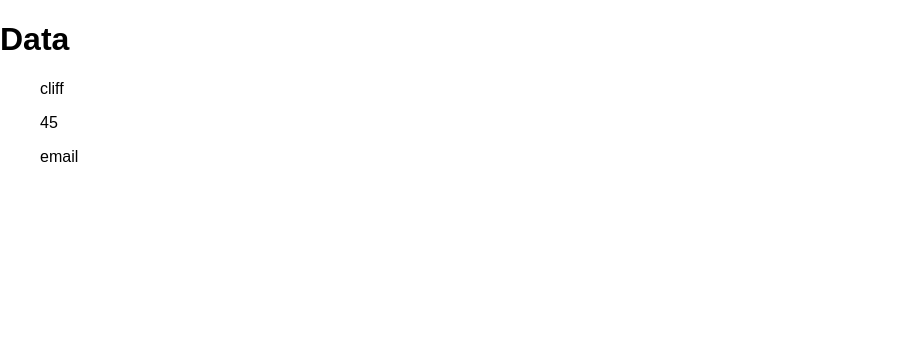
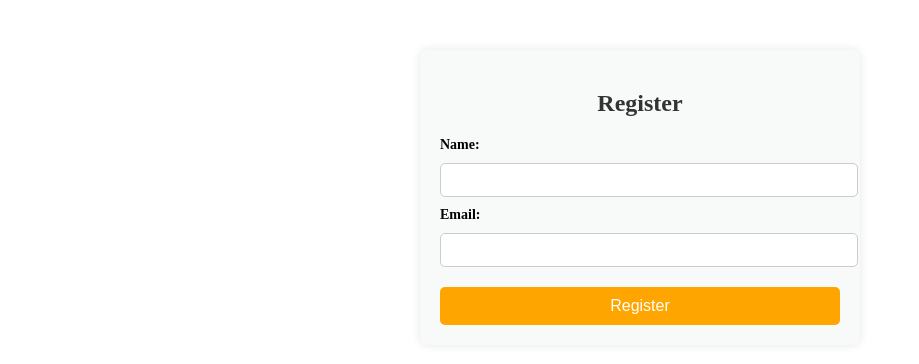
Before and after one commit to GDG-on-Campus-Maseno-University/learn_io_frontend, a React (Vite) app: page / in a window 1280 px wide. Shown: the top 364 px of the page, without its empty margins (0-919 px from the left). Built offline with nearby package versions, Linux system fonts and the light colour scheme.

Commit message:
added Register form

```diff
--- a/src/App.jsx
+++ b/src/App.jsx
@@ -1,14 +1,10 @@
 import React from "react";
-import Profile from "./profile/Profile";
-import Carosalepage from "./carossel/CarosselPage"
-import Header from "./Components/Header";
-import Footer from "./Components/Footer";
-import InstructorPage from "./instructorpages/InstructorPage";
+import Register from "./authentication/Register";
 
 function App(){
   return(
     <>
-    <Profile/>
+    <Register/>
     </>
   )
 }
--- /dev/null
+++ b/src/authentication/Register.jsx
@@ -0,0 +1,55 @@
+import { useForm } from "react-hook-form";
+import "../styles/Register.css"
+
+function Register() {
+  const {
+    register,
+    handleSubmit,
+    formState: { errors },
+  } = useForm();
+
+
+  function onSubmit (data) {
+    console.log("Form Data Submitted:", data);
+  };
+
+  return (
+    <div className="register-container">
+      <h2>Register</h2>
+
+      <form onSubmit={handleSubmit(onSubmit)} className="register-form">
+
+
+        <label >Name:</label>
+        <input
+          type="text"
+          id="name"
+          {...register("name", { required: "Name is required" })}
+        />
+        {errors.name && <p className="error">{errors.name.message}</p>}
+
+
+        <label>Email:</label>
+        <input
+          type="email"
+          id="email"
+          {...register("email", {
+            required: "Email is required",
+            pattern: {
+              value: /^[^\s@]+@[^\s@]+\.[^\s@]+$/,
+              message: "Enter a valid email",
+            },
+          })}
+        />
+        {errors.email && <p className="error">{errors.email.message}</p>}
+
+
+
+
+        <button type="submit">Register</button>
+      </form>
+    </div>
+  );
+}
+
+export default Register;
--- /dev/null
+++ b/src/styles/Register.css
@@ -0,0 +1,64 @@
+/* Register.css */
+.register-container {
+    width: 100%;
+    max-width: 400px;
+    margin: 50px auto;
+    padding: 20px;
+    background: #f8faf9;
+    border-radius: 8px;
+    box-shadow: 0 0 10px rgba(0, 0, 0, 0.1);
+    text-align: center;
+  }
+
+  h2 {
+    color: #333;
+    margin-bottom: 20px;
+  }
+
+  .register-form {
+    display: flex;
+    flex-direction: column;
+    gap: 10px;
+  }
+
+  label {
+    font-size: 14px;
+    font-weight: bold;
+    text-align: left;
+  }
+
+  input {
+    width: 100%;
+    padding: 8px;
+    border: 1px solid #ccc;
+    border-radius: 5px;
+    font-size: 14px;
+  }
+
+  input:focus {
+    border-color: #007bff;
+    outline: none;
+    box-shadow: 0 0 5px rgba(0, 123, 255, 0.5);
+  }
+
+  .error {
+    color: red;
+    font-size: 12px;
+    margin-top: -5px;
+    text-align: left;
+  }
+
+  button {
+    background: #ffa500;
+    color: white;
+    padding: 10px;
+    border: none;
+    border-radius: 5px;
+    cursor: pointer;
+    font-size: 16px;
+    margin-top: 10px;
+  }
+
+  button:hover {
+    background: #094e51;
+  }
```
